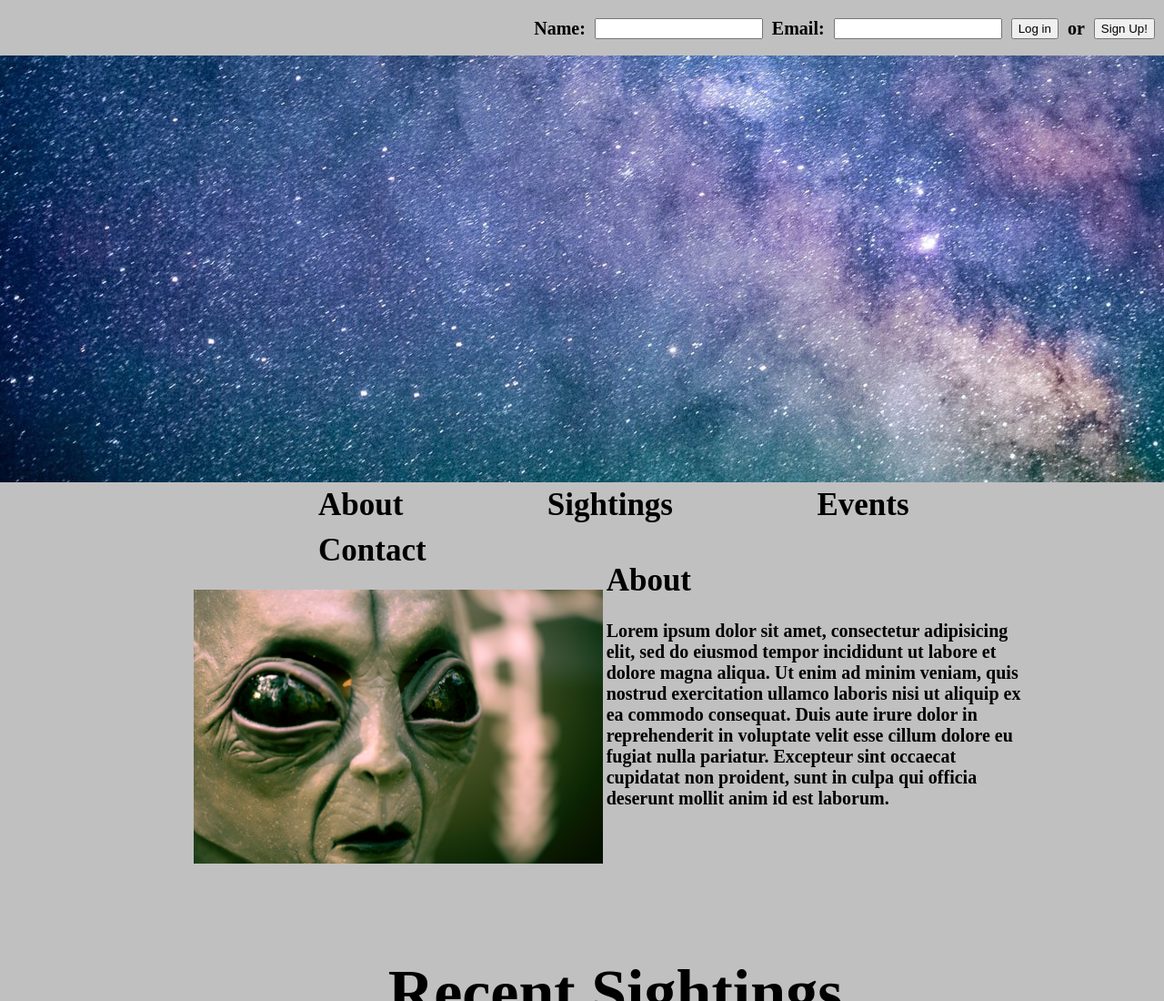
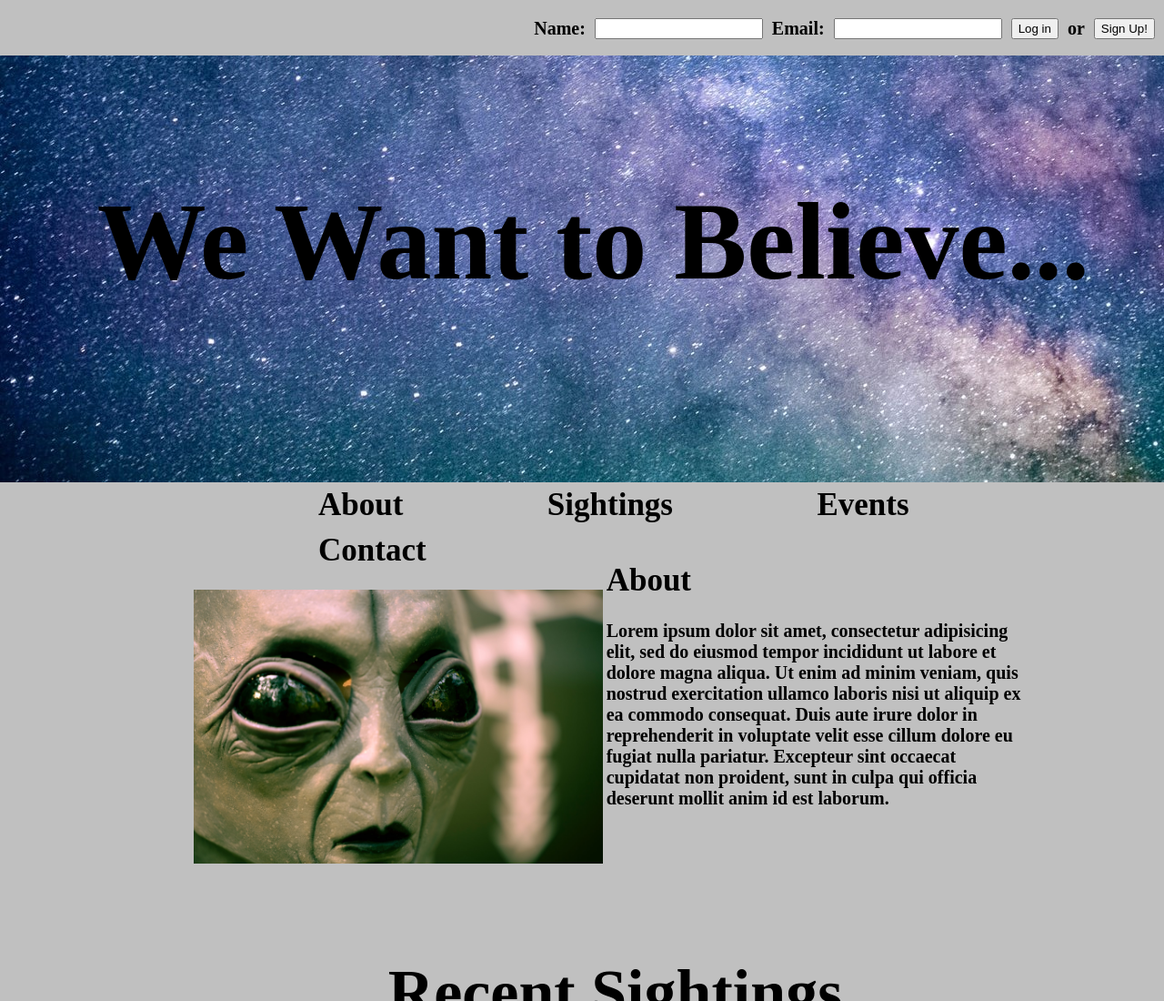
Before and after one commit to TheNuggitMan/WeWantToBelieve, a plain HTML site: page index.html in a window 1280 px wide. Shown: the top 1100 px of the page at 91% size. Drawn offline with Linux system fonts and the light colour scheme.

Commit message:
updated header

```diff
--- a/index.html
+++ b/index.html
@@ -26,6 +26,9 @@
                     <li class="btn"><a href="#">Contact</a></li>
                 </ul>
             </nav>
+                <div class="mainHeader">
+                    <h1>We Want to Believe...</h1>
+                </div>
                 <div class="aboutImgContainer">
                     <img src="img/alien.jpg" alt="">
                 </div>
--- a/style.css
+++ b/style.css
@@ -33,6 +33,14 @@ p, label {
 }
 header {
     grid-column: 1 / -1;
+}
+
+.mainHeader {
+    font-size: 6rem;
+    grid-column: 2 / -1;
+    grid-row: 2 / span 1;
+    align-self: center;
+    margin-bottom: 5%;
 }
 
 .hero {
```
